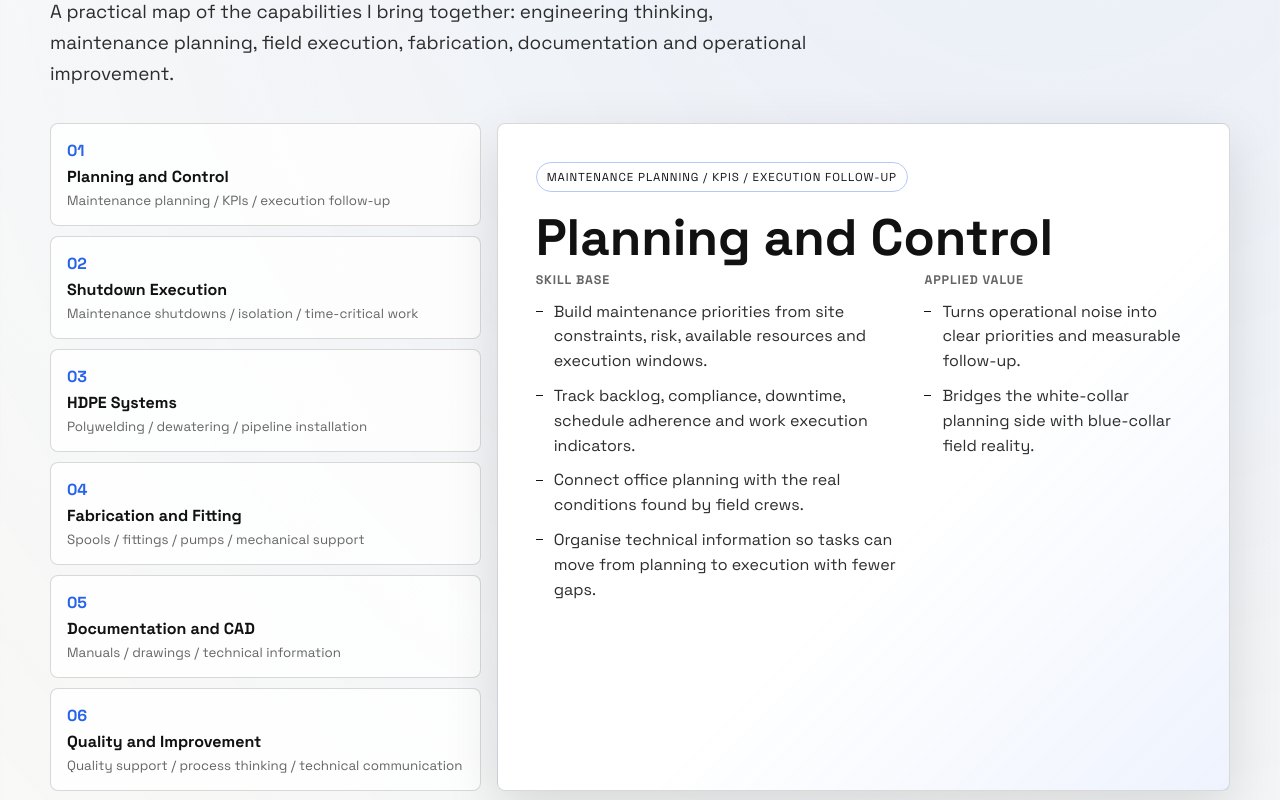
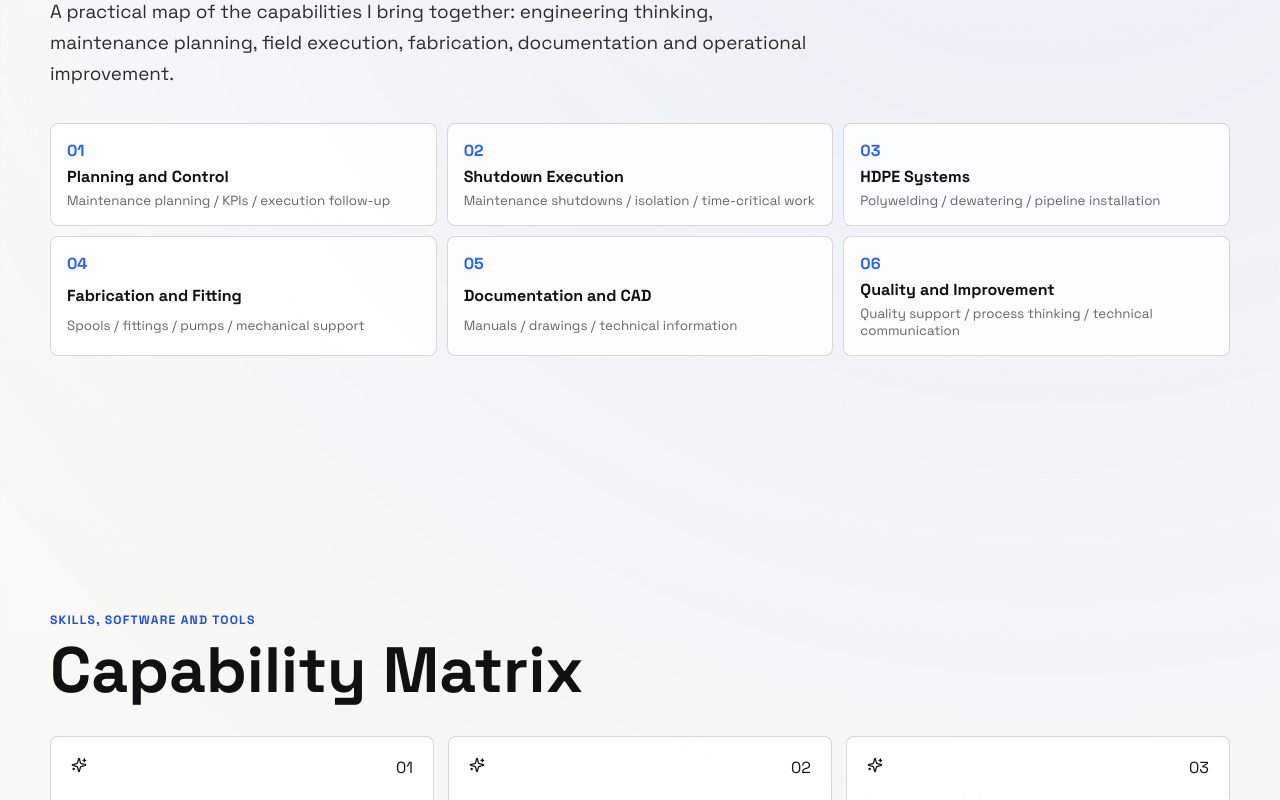
Before and after one commit to lucaslopez17/lucas_lopez_portfolio, a Next.js app: page / in a window 1280 px wide. Shown: the part 2000-2800 px from the top of the page. Built offline with nearby package versions, Linux system fonts and the light colour scheme.

Commit message:
Fix skill map accordion collapse

```diff
--- a/app/globals.css
+++ b/app/globals.css
@@ -706,6 +706,14 @@ html[data-theme="dark"] .orb-expanded small {
   grid-template-columns: minmax(260px, 0.74fr) minmax(0, 1.26fr);
   gap: 16px;
   align-items: stretch;
+}
+
+.experience-console.is-collapsed {
+  grid-template-columns: 1fr;
+}
+
+.experience-console.is-collapsed .experience-map {
+  grid-template-columns: repeat(3, minmax(0, 1fr));
 }
 
 .experience-map {
@@ -1295,6 +1303,10 @@ html[data-theme="dark"] .software-meter {
     grid-template-columns: 1fr;
   }
 
+  .experience-console.is-collapsed .experience-map {
+    grid-template-columns: 1fr;
+  }
+
   .experience-detail {
     display: none;
     min-height: auto;
--- a/components/portfolio-experience.tsx
+++ b/components/portfolio-experience.tsx
@@ -329,8 +329,7 @@ function ExperienceSection({
   activeExperience: Experience | null;
   setActiveExperience: (item: Experience | null) => void;
 }) {
-  const first = t.sections.experience.items[0];
-  const selected = activeExperience ?? first;
+  const selected = activeExperience;
 
   return (
     <SectionFrame
@@ -339,7 +338,7 @@ function ExperienceSection({
       title={t.sections.experience.title}
       intro={t.sections.experience.intro}
     >
-      <div className="experience-console">
+      <div className={selected ? "experience-console has-detail" : "experience-console is-collapsed"}>
         <div className="experience-map" aria-label={t.sections.experience.title}>
           {t.sections.experience.items.map((item, index) => {
             const isOpen = activeExperience?.id === item.id;
@@ -373,6 +372,7 @@ function ExperienceSection({
           })}
         </div>
         <AnimatePresence mode="wait">
+          {selected ? (
             <motion.article
               key={selected.id}
               className="experience-detail"
@@ -382,6 +382,7 @@ function ExperienceSection({
             >
               <ExperienceDetailBody t={t} selected={selected} />
             </motion.article>
+          ) : null}
         </AnimatePresence>
       </div>
     </SectionFrame>
```
Lines whose indentation alone changed are shown as unchanged.
